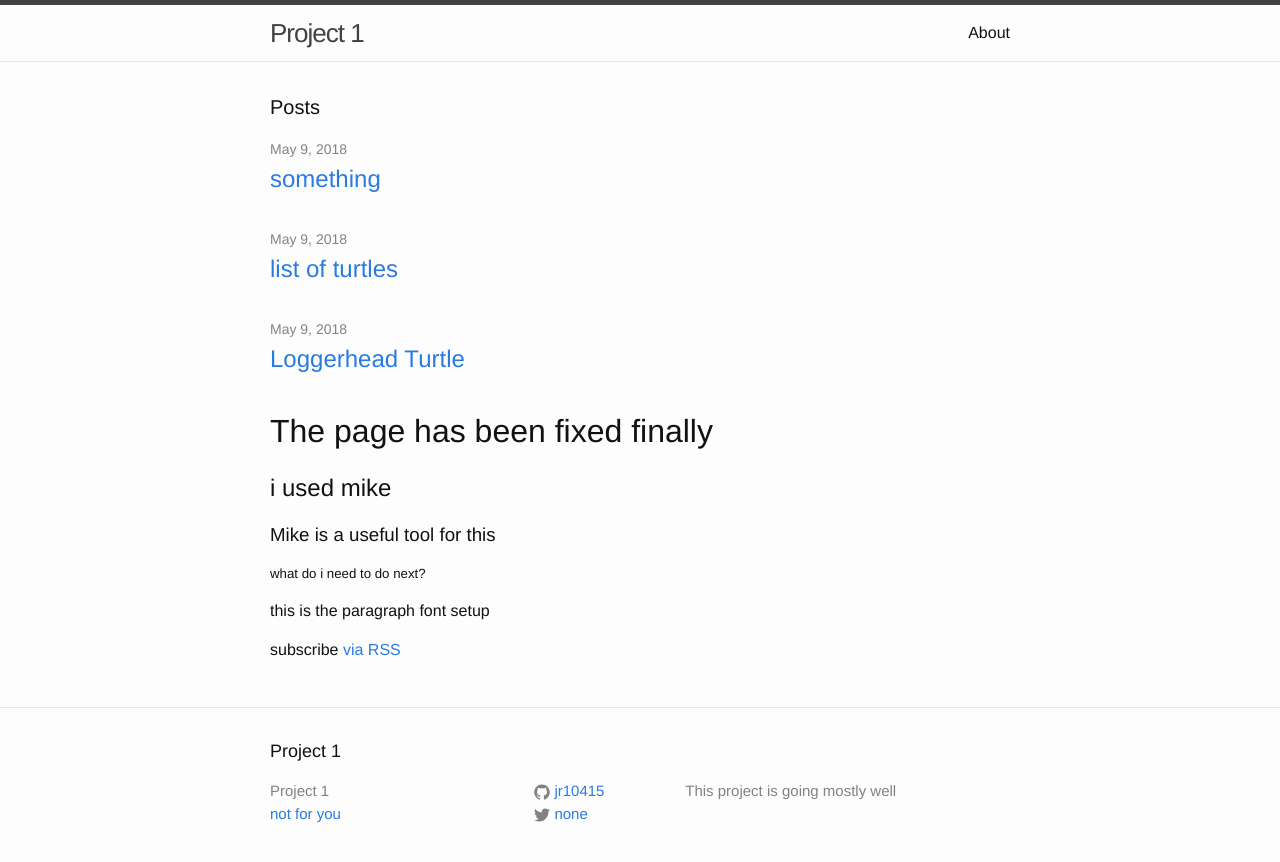
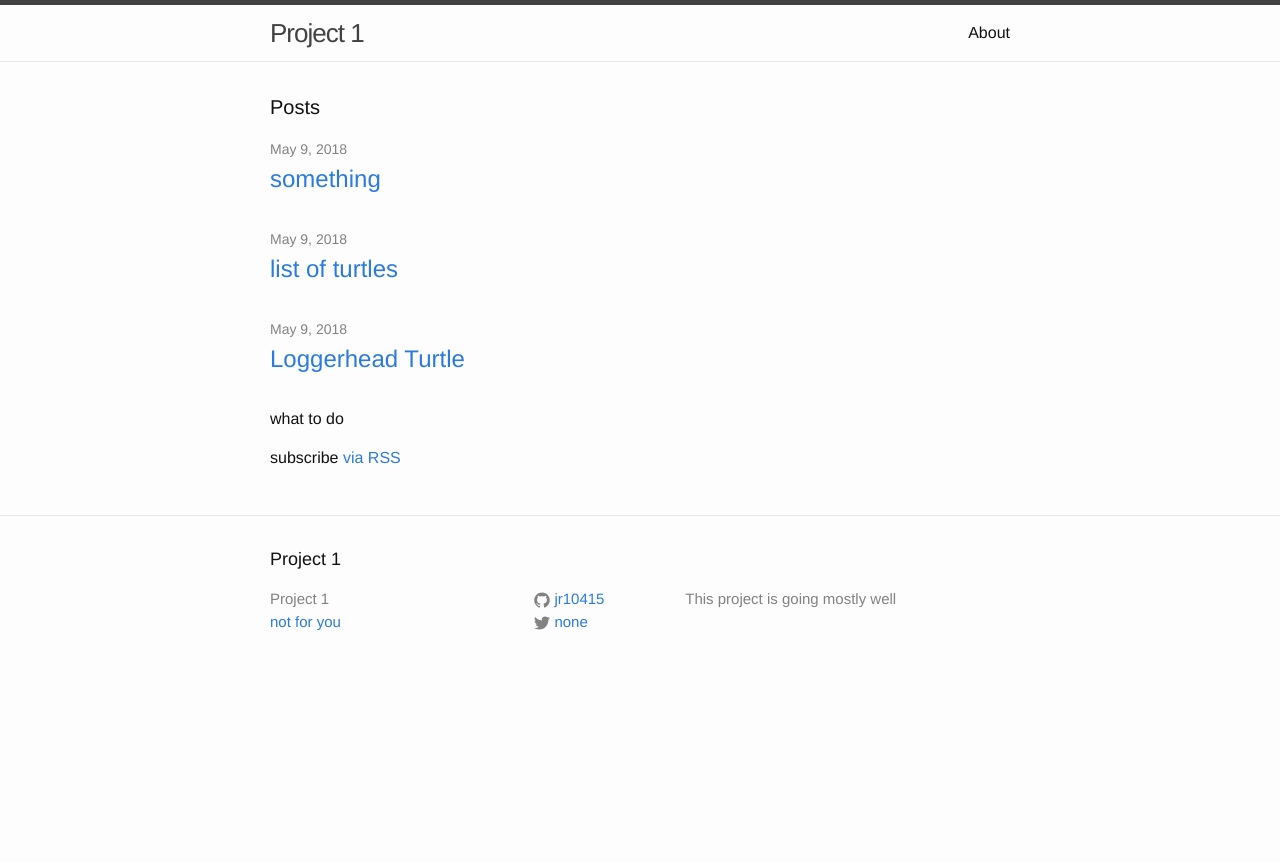
Before and after one commit to jr10415/jr10415.github.io, a Jekyll site: the page built from index.html, in a window 1280 px wide. Shown: the top 862 px of the page. Built offline with Jekyll 4.4.1, drawn with Linux system fonts in a browser that asks for light colours.

Commit message:
Update index.html

```diff
--- a/index.html
+++ b/index.html
@@ -17,11 +17,7 @@ layout: default
       </li>
     {% endfor %}
   </ul>
-  <h1> The page has been fixed finally </h1>
-  <h2> i used mike </h2>
-  <h3>Mike is a useful tool for this</h3>
-  <h5> what do i need to do next? </h5>
-  <p> this is the paragraph font setup </p>
+  <p> what to do </p>
   <p class="rss-subscribe">subscribe <a href="{{ "/feed.xml" | prepend: site.baseurl }}">via RSS</a></p>
 
 </div>
```
